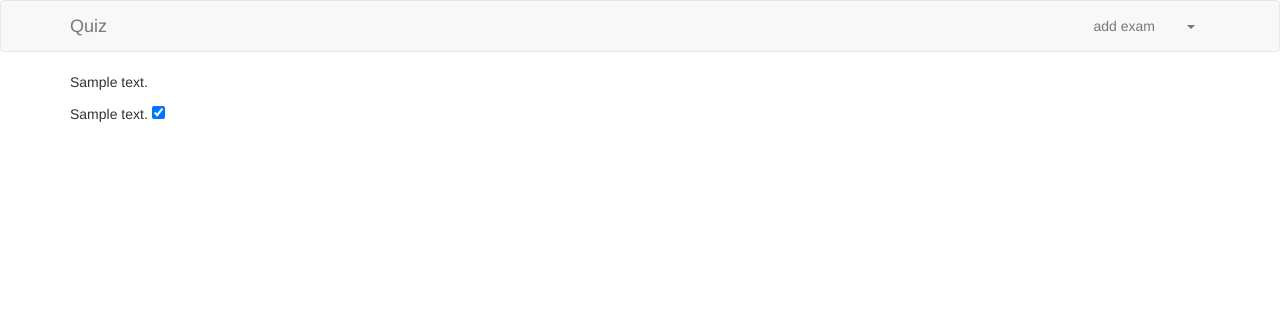
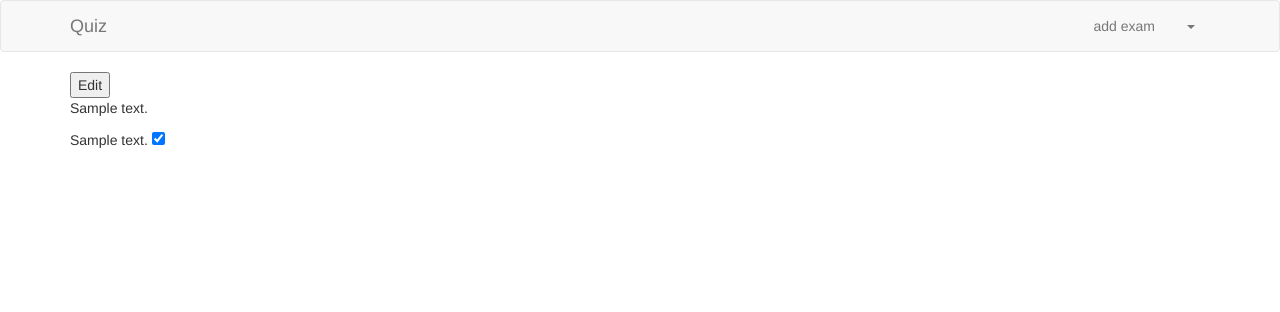
Before and after one commit to lifescodes/OnlineExam, a Django app: template backend/online_exam/templates/quiz/list.html in a window 1280 px wide. Shown: the top 312 px of the page. Run offline with Django 3.2, Linux system fonts and the light colour scheme; tables that the repository leaves empty hold one stand-in row (values such as "Sample post"); the template is opened without the code that fills it: values that come from a table or form of the project are taken from there, most other values are stand-ins (such as "Sample title", 1, 10 or a date in 2020); parts of the project's set-up code (start-up, migrations or seed data) failed here and were passed over; some libraries are stand-ins or nearby versions.

Commit message:
inline question text editing

```diff
--- a/backend/online_exam/templates/quiz/list.html
+++ b/backend/online_exam/templates/quiz/list.html
@@ -2,8 +2,10 @@
 
 {% block main_content %}
     {% for q in questions %}
-        <div>
-        <p>{{ q.text }}</p>
+        <button id="edit-question">Edit</button>
+        <div id="{{ q.id }}" class="question-wrappers">
+            <input class="question-text-edit" type="text" value="{{ q.text }}" style="display: none">
+            <p class="question-text">{{ q.text }}</p>
         {% for answer in q.answers.all %}
             <p>{{ answer.text }}
                 <input id="{{ answer.id }}" type="checkbox" class="correct-mark" {% if answer.correct %}checked{% endif %}>
@@ -15,6 +17,11 @@
 
 {% block custom_js %}
     <script>
+        var url = "{% url 'exams:questions:edit' exam_id %}";
+        var csrf = "{{ csrf_token }}";
+
+        var question_edit; var question_text;
+
         $(document).on('change', '.correct-mark', function (e) {
             var t = $(this);
             var answer_id = t.attr('id');
@@ -25,15 +32,50 @@
             }
 
             $.post(
-                    "{% url 'exams:questions:edit' exam_id %}",
+                    url,
                     {
                         'id': answer_id, 'val': is_correct,
-                        'csrfmiddlewaretoken': "{{ csrf_token }}",
+                        'csrfmiddlewaretoken': csrf,
                         'change_correct_answer': 1
                     }, function (r) {
                         console.log(r);
                     }
             );
         });
+
+        $(document).on('click', '#edit-question', function (e) {
+            var t = $(this);
+            question_edit = $('input.question-text-edit');
+            question_text = $('p.question-text');
+
+            if (t.text() == 'Edit') {
+                question_edit.show();
+                question_text.hide();
+                question_edit.focus();
+                question_edit.select();
+                t.text('Cancel')
+            } else if (t.text() == 'Cancel') {
+                question_edit.hide();
+                question_text.show();
+                t.text('Edit');
+            }
+        });
+
+        $(document).on('keypress', 'input.question-text-edit', function (e) {
+            var t = $(this);
+            var id = $('.question-wrappers').attr('id');
+            if (e.which == 13) {
+                var text = t.val();
+                $.post(url, {
+                    'text': text, 'csrfmiddlewaretoken': csrf, 'id': id,
+                    'change_question_text': 1
+                }, function (r) {
+                    question_edit.hide();
+                    question_text.text(text);
+                    question_text.show();
+                    $('#edit-question').text('Edit');
+                });
+            }
+        });
     </script>
 {% endblock %}
```
Also changed, not shown: backend/online_exam/applications/quiz/views.py (+10 -1 lines).
